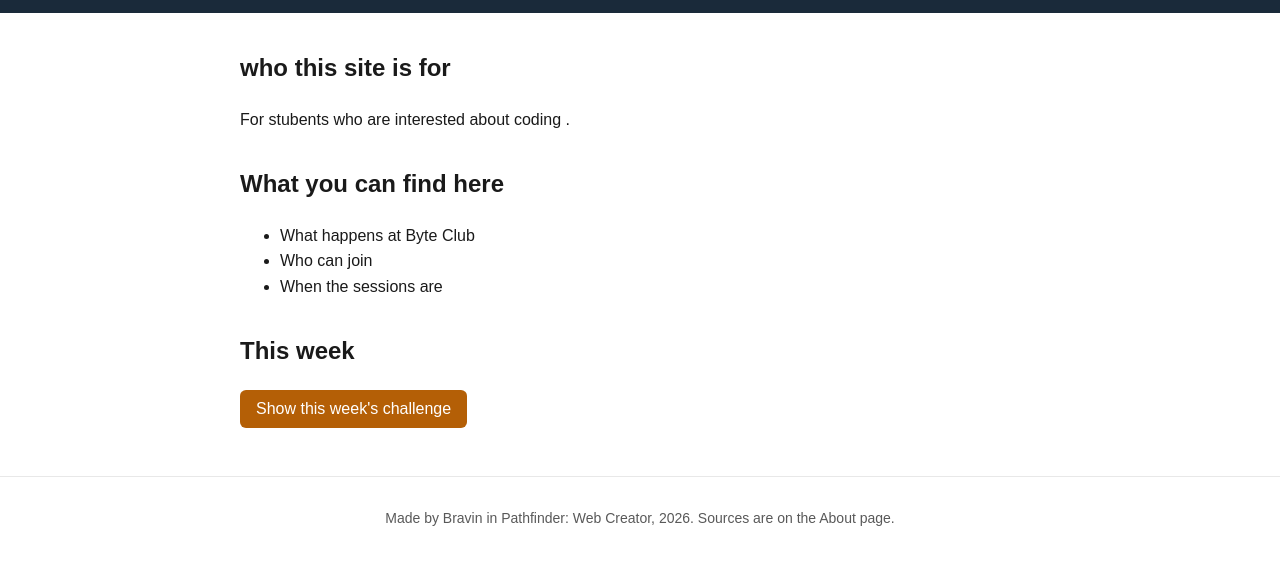
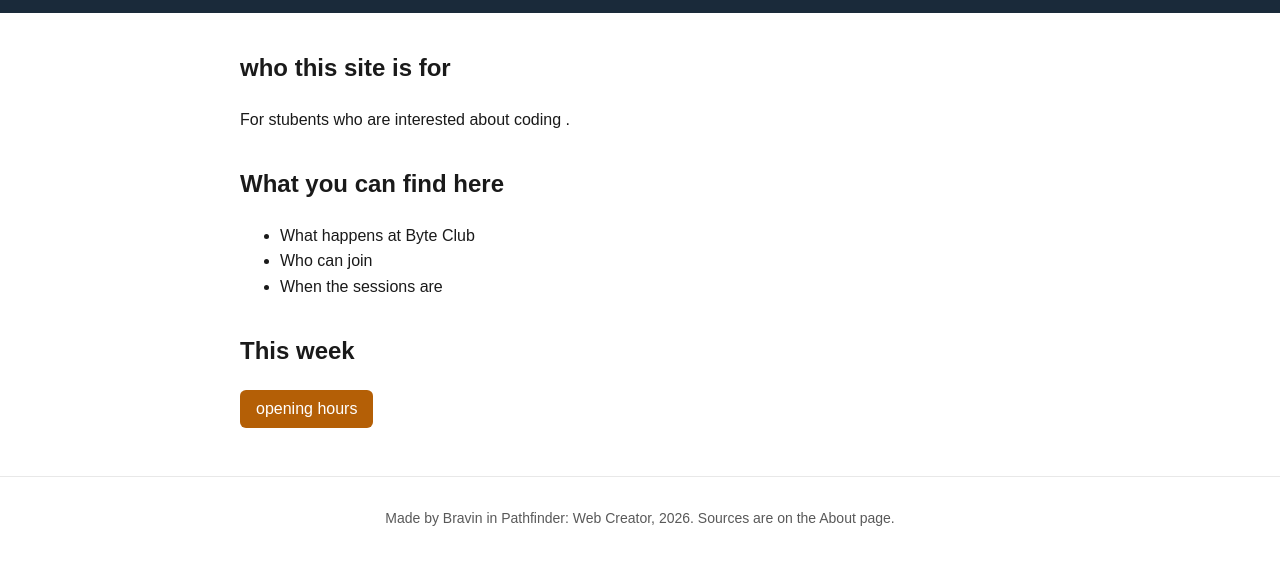
Before and after one commit to bravinkiprop/byte-club-, a plain HTML site: page index.html in a window 1280 px wide. Shown: the part 116-680 px from the top of the page. Drawn offline with Linux system fonts and the light colour scheme.

Commit message:
opening hours

```diff
--- a/index.html
+++ b/index.html
@@ -34,7 +34,7 @@
 
     <section>
       <h2>This week</h2>
-      <button id="toggle-button">Show this week's challenge</button>
+      <button id="toggle-button">opening hours</button>
       <div id="details" hidden>
         <p>Write this week's challenge here.</p>
       </div>
```
